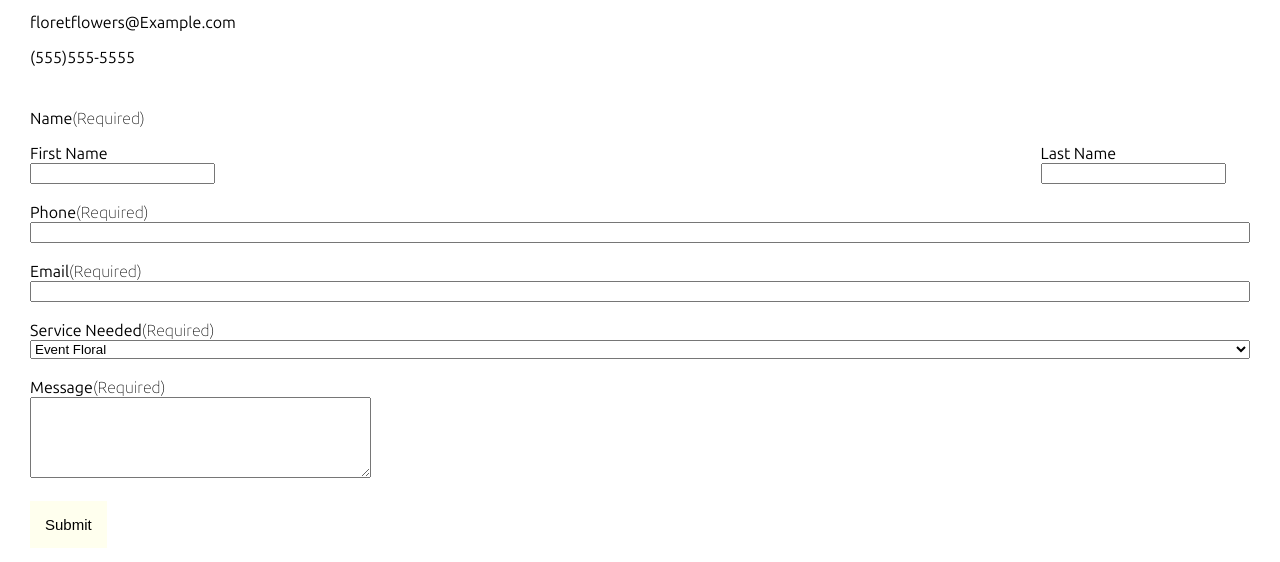
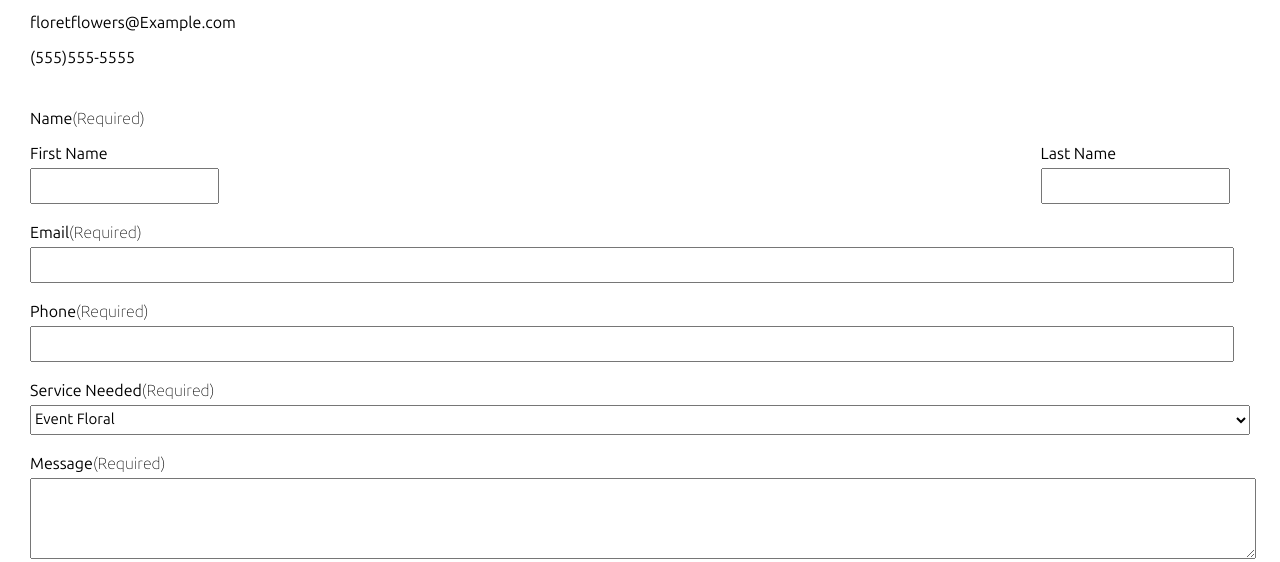
Before and after one commit to Hasti0111/florethd, a plain HTML site: page getintouch.html in a window 1280 px wide. Shown: the part 238-800 px from the top of the page. Drawn offline with Linux system fonts and the light colour scheme; a web font is replaced by a local one.

Commit message:
interchange of form fields and added remaining css

```diff
--- a/getintouch.html
+++ b/getintouch.html
@@ -63,14 +63,14 @@
                     </div>
                 </div><br>
 
+                <div class="email">
+                    <label for="email">Email<span class="require">(Required)</span></label>
+                    <input type="email" id="email" name="email" required>
+                </div><br>
+
                 <div class="phone">
                     <label for="phone">Phone<span class="require">(Required)</span></label>
                     <input type="number" id="phone" name="phone" required>
-                </div><br>
-
-                <div class="email">
-                    <label for="email">Email<span class="require">(Required)</span></label>
-                    <input type="email" id="email" name="email" required>
                 </div><br>
 
                 <div class="service">
--- a/main.css
+++ b/main.css
@@ -398,3 +398,35 @@ span {
     display: flex;
     flex-direction: column;
 }
+input {
+    width: 98%;
+    height: 30px;
+}
+
+select {
+    width: 100%;
+    height: 30px;
+}
+
+#submit {
+    background-color: black;
+    color: #FFFFEE;
+    padding: 10px 20px;
+}
+
+#message {
+    width: 100%;
+}
+
+label {
+    padding-bottom: 5px;
+}
+
+#message {
+    margin-top: 5px;
+}
+
+#service {
+    font-size: 15px;
+    font-family: "Ubuntu Sans", sans-serif;
+}
```
